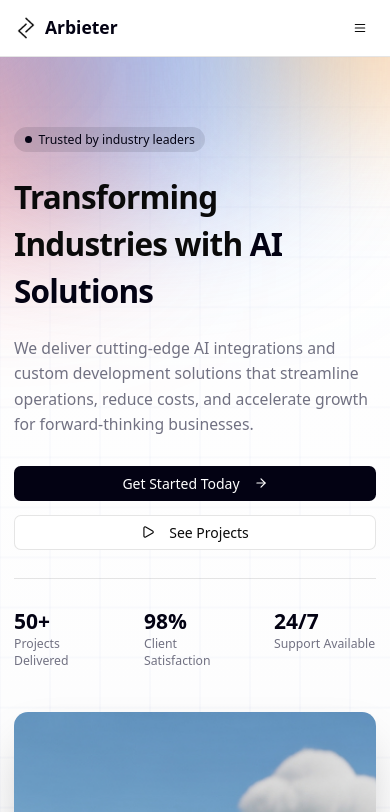
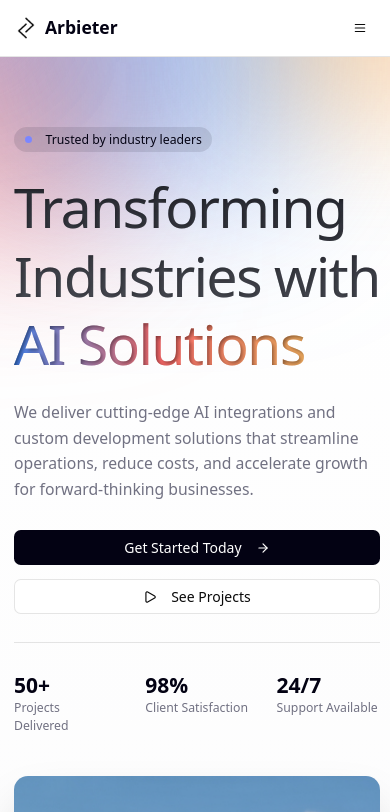
Before and after one commit to AlexanderBrady/arbieter-website, a Next.js app: page / in a window 390 px wide. Shown: the top 812 px of the page. Built offline with nearby package versions, Linux system fonts and the light colour scheme.

Commit message:
mod [landing page tweaks]

```diff
--- a/src/app/_components/Footer.tsx
+++ b/src/app/_components/Footer.tsx
@@ -88,7 +88,8 @@ export function Footer() {
   }
 
   return (
-    <footer className="bg-primary text-primary-foreground relative overflow-hidden">
+    <footer className="bg-primary text-primary-foreground relative overflow-hidden ">
+      <div className="relative z-10">
       {/* Newsletter Section */}
       <div className="border-b border-primary-foreground/10">
         <div className="container mx-auto px-4 sm:px-6 lg:px-8 py-12">
@@ -275,10 +276,11 @@ export function Footer() {
           </div>
         </div>
       </div>
+      </div>
       <Image
         src="/inward-logo.png"
         alt="AI-powered robot with advanced capabilities"
-        className="max-md:scale-[70%] absolute bottom-0 md:right-0 right-[-60px] opacity-50"
+        className="max-md:scale-[70%] absolute bottom-0 md:right-0 right-[-60px] opacity-50 z-0"
         width={300}
         height={300}
       />
--- a/src/app/_components/HeroSection.tsx
+++ b/src/app/_components/HeroSection.tsx
@@ -79,10 +79,6 @@ function FloatingFeatureTabs() {
               <motion.div
                 key={`track1-${feature.id}`}
                 className={`${feature.color} rounded-lg p-3 pointer-events-auto cursor-pointer flex-shrink-0 backdrop-blur-md shadow-lg text-primary-foreground `}
-                whileHover={{
-                  scale: 1.1,
-                  zIndex: 10,
-                }}
                 initial={{
                   opacity: 0,
                   y: 20,
@@ -111,6 +107,7 @@ function FloatingFeatureTabs() {
         {/* Second marquee track (duplicate) - starts where first ends */}
         <motion.div
           className="flex items-center gap-6 h-full flex-shrink-0 ml-6"
+
           animate={{
             x: ["0%", "-100%"]
           }}
@@ -124,7 +121,7 @@ function FloatingFeatureTabs() {
             const Icon = feature.icon;
 
             return (
-              <div
+              <motion.div
                 key={`track2-${feature.id}`}
                 className={`${feature.color} rounded-lg p-3 pointer-events-auto cursor-pointer flex-shrink-0 backdrop-blur-md shadow-sm text-primary-foreground `}
               >
@@ -135,7 +132,7 @@ function FloatingFeatureTabs() {
                     <div className="text-xs opacity-90">{feature.subtitle}</div>
                   </div>
                 </div>
-              </div>
+              </motion.div>
             );
           })}
         </motion.div>
@@ -182,7 +179,7 @@ export function HeroSection() {
   return (
     <section className="relative overflow-hidden">
       {/* Full-section animated background */}
-      <NeuralBackdrop className="absolute inset-0 w-full h-full -z-10 pointer-events-none" />
+      {/* <NeuralBackdrop className="absolute inset-0 w-full h-full -z-10 pointer-events-none" /> */}
       <div className="absolute inset-0 -z-10 bg-gradient-to-b from-background/60 to-muted/20" />
 
       {/* Gradient Background Element */}
@@ -192,14 +189,21 @@ export function HeroSection() {
           {/* Hero Content */}
           <div className="max-w-2xl">
             <div className="inline-flex items-center px-3 py-1 rounded-full bg-primary/10 text-primary text-sm mb-6">
-              <span className="w-2 h-2 bg-primary rounded-full mr-2" />
+
+            <div className="relative mr-4">
+              <div className="w-2 h-2 rounded-full bg-indigo-400"></div>
+              <div className="absolute top-0 right-0 -mr-1 -mt-1 w-4 h-4 rounded-full bg-indigo-400 animate-ping"></div>
+            </div>
+
               Trusted by industry leaders
             </div>
 
-            <h1 className="text-4xl lg:text-6xl font-bold tracking-tight mb-6">
-              Transforming Industries with{" "}
-              <span className="text-primary">AI Solutions</span>
+            <h1 className="text-[55px] md:text-[75px] tracking-tight mb-6 inset-shadow">
+              <span className="whitespace-nowrap">Transforming</span>{" "}
+              <span className="whitespace-nowrap">Industries with</span>{" "}
+              <span className="clip-gradient">AI Solutions</span>
             </h1>
+            {/* <h1 className="relative z-10 flex flex-col bg-[linear-gradient(183deg,rgba(236,241,253,0)_13.9%,rgba(236,241,253,0.3)_121.71%),linear-gradient(0deg,#2E3038,#2E3038)] bg-clip-text font-forma text-[49px] leading-tight text-transparent filter-[url(#inset-shadow)] md:text-[80px] lg:text-[96px] xl:text-[96px]"><span className="whitespace-nowrap">It's like Googling</span><span className="whitespace-nowrap -mt-2 md:-mt-2.5 lg:-mt-3.5">Mid-Sentence</span></h1> */}
 
             <p className="text-lg text-muted-foreground mb-8 leading-relaxed">
               We deliver cutting-edge AI integrations and custom development
--- a/src/app/_components/ServicesSection.tsx
+++ b/src/app/_components/ServicesSection.tsx
@@ -88,7 +88,7 @@ export function ServicesSection() {
       <div className="container mx-auto px-4 sm:px-6 lg:px-8">
         {/* Section Header */}
         <div className="text-center max-w-3xl mx-auto mb-16">
-          <h2 className="text-3xl lg:text-5xl font-bold mb-6">
+          <h2 className="text-3xl lg:text-6xl mb-6 inset-shadow">
             Solutions That Drive Results
           </h2>
           <p className="text-lg text-muted-foreground">
@@ -173,9 +173,9 @@ export function ServicesSection() {
 
         {/* Industries We Serve */}
         <div className="text-center mb-12">
-          <h3 className="text-2xl lg:text-3xl font-bold mb-4">
+          <h1 className="text-3xl lg:text-6xl mb-4 inset-shadow">
             Industries We Serve
-          </h3>
+          </h1>
           <p className="text-muted-foreground max-w-2xl mx-auto">
             Specialized expertise across key sectors with deep understanding of
             industry challenges and opportunities.
--- a/src/app/_components/TestimonialsSection.tsx
+++ b/src/app/_components/TestimonialsSection.tsx
@@ -4,7 +4,7 @@ export function TestimonialsSection() {
       <div className="container mx-auto px-4 sm:px-6 lg:px-8">
         {/* Section Header */}
         <div className="text-center max-w-3xl mx-auto">
-          <h2 className="text-3xl lg:text-5xl font-bold mb-6">
+          <h2 className="text-3xl lg:text-6xl mb-6 inset-shadow">
             Trusted by Industry Leaders
           </h2>
           <p className="text-lg text-muted-foreground">
--- a/src/app/globals.css
+++ b/src/app/globals.css
@@ -159,7 +159,11 @@
   }
 
   .clip-gradient {
-    @apply bg-clip-text text-transparent bg-gradient-to-r from-[#4285F1] via-[#FF6C6D] to-[#FFB565] ;
+    @apply bg-clip-text bg-gradient-to-r from-[#4285F1] via-[#FF6C6D] to-[#FFB565] text-transparent filter-[url(#inset-shadow)] ;
+  }
+
+  .inset-shadow {
+    @apply bg-[linear-gradient(183deg,rgba(236,241,253,0)_13.9%,rgba(236,241,253,0.3)_121.71%),linear-gradient(0deg,#2E3038,#2E3038)] bg-clip-text leading-tight text-transparent filter-[url(#inset-shadow)]
   }
 }
 
--- a/src/app/layout.tsx
+++ b/src/app/layout.tsx
@@ -15,6 +15,8 @@ export default function RootLayout({
   return (
     <html lang="en">
       <body className="min-h-screen bg-background text-foreground">
+      <svg className="sr-only"><filter id="inset-shadow"><feOffset dx="2" dy="2"></feOffset><feGaussianBlur stdDeviation="2" result="offset-blur"></feGaussianBlur><feComposite operator="out" in="SourceGraphic" in2="offset-blur" result="inverse"></feComposite><feFlood floodColor="black" floodOpacity=".50" result="color"></feFlood><feComposite operator="in" in="color" in2="inverse" result="shadow"></feComposite><feComposite operator="over" in="shadow" in2="SourceGraphic"></feComposite></filter></svg>
+
         <Header />
         <main>{children}</main>
         <Footer />
```
Also changed, not shown: src/app/_components/DemoPage.tsx (line endings or trailing spaces).
